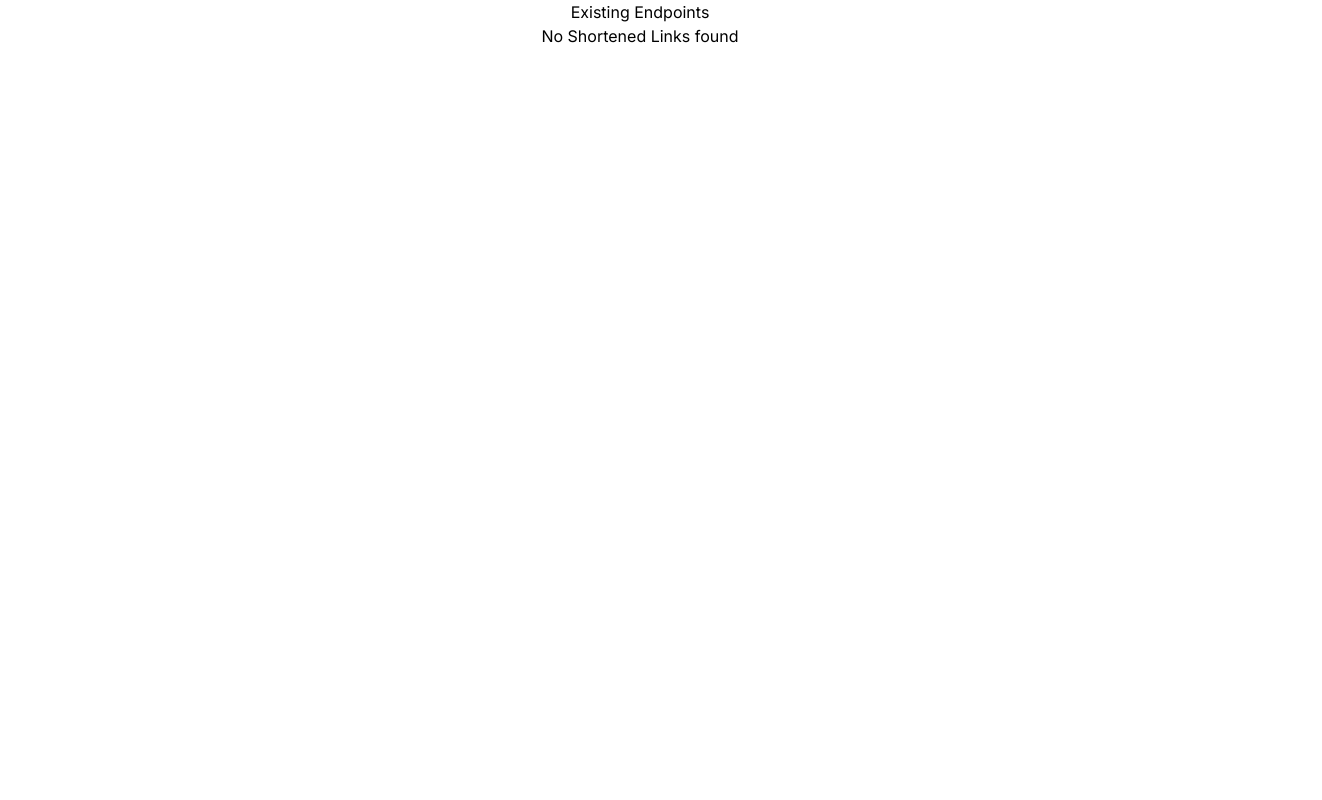
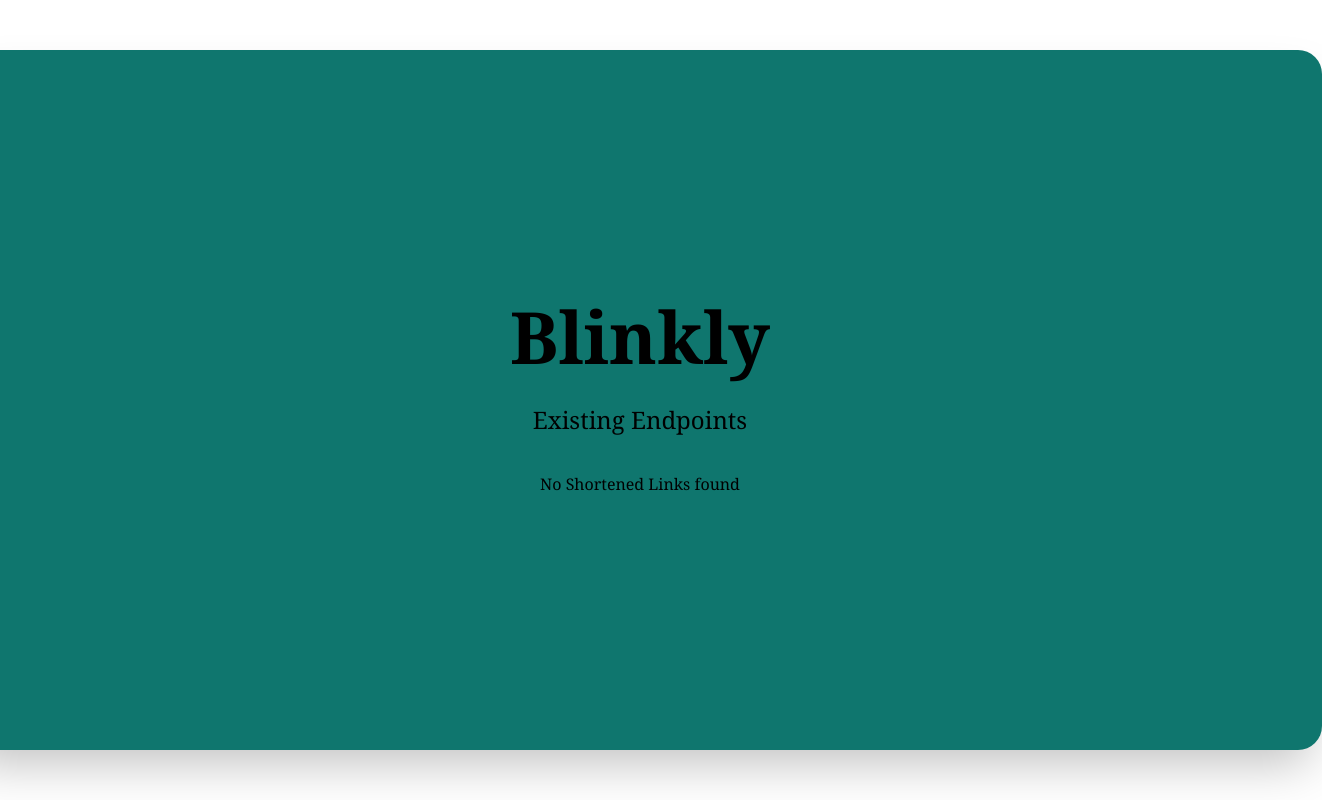
Before and after one commit to Pfactorial01/blinkly, a Next.js app: page /admin in a window 1280 px wide. Shown: the whole page, 1322 px wide, since content can reach past the window. Built offline with nearby package versions, Linux system fonts and the light colour scheme.

Commit message:
Added pagination to admin page

```diff
--- a/src/app/admin/admin.component.tsx
+++ b/src/app/admin/admin.component.tsx
@@ -1,32 +1,73 @@
 "use client"
 
 import Link from "next/link";
+import { useRouter } from "next/navigation";
 
-export type linksList = {links: [string, {
+export type linksList = [string, {
     longUrl: string;
     createdAt: Date;
     visited: number;
-}][]}
+}][]
 
-export function AdminComponent({links}: linksList) {
-
+export function AdminComponent({links, numPages, page}: {links:linksList, numPages: number, page:number}) {
+    const router = useRouter()
+    const pagination = []
+    let i = 1
+    while (i <= numPages) {
+      pagination.push(i)
+      i ++
+    }
     return (
-        <div className="flex flex-col items-center justify-center">
-            <div>Existing Endpoints</div>
+        <div className="flex flex-col gap-5 md:gap-8 items-center justify-center md:h-[700px] bg-teal-700 rounded-md md:rounded-3xl shadow-2xl px-3 md:py-14">
+            <h1 className="text-4xl md:text-7xl font-extrabold">Blinkly</h1>
+            <h1 className="text-2xl">Existing Endpoints</h1>
             {links.length > 0 ? links.map((linkData, index) => {
                 const shortLink = `http://localhost:3000/${linkData[0]}`
                 const longLink = linkData[1].longUrl
                 const createdAt = new Date(linkData[1].createdAt)
                 const visited = linkData[1].visited
                 return (
-                <div key={index} className="rounded-xl w-60 md:w-1/2 mb-2 p-2 border-[2px] border-slate-950">
-                    <h1>Shortened Link: <Link href={shortLink}>{shortLink}</Link></h1>
-                    <h1>Long Link: <Link href={longLink}>{longLink.substring(0,40)}</Link></h1>
-                    <h1>Created At: {`${createdAt.toLocaleDateString()}, ${createdAt.toLocaleTimeString()}`}</h1>
-                    <h1>Visited: {visited}</h1>
+                <div key={index} className="mx-2 flex flex-col md:flex-row gap-2 md:mx-80 rounded-md py-1 px-3 w-80 md:w-[700px]  border-[2px] border-slate-950">
+                    <div>
+                        <h1>Shortened Link: <Link href={shortLink}>{shortLink}</Link></h1>
+                        <h1>Long Link: <Link href={longLink}>{longLink.substring(0,25)}</Link></h1>
+                    </div>
+                    <div>
+                        <h1>Created At: {`${createdAt.toLocaleDateString()}, ${createdAt.toLocaleTimeString()}`}</h1>
+                        <h1>Visited: {visited}</h1>
+                    </div>
                 </div>
                 )
-            }) : <div><h1>No Shortened Links found</h1></div>}
+            }) : <div className="flex justify-center mx-2 md:mx-80 rounded-md py-1 px-3 w-80 md:w-[700px]"><h1>No Shortened Links found</h1></div>}
+            {links.length > 0 && pagination.length > 0 &&
+            <div className="flex gap-2">
+                {page > 1 && <button
+                className="border p-0.5 border-black"
+                onClick={() => router.push(`?page=${page-1}`)}
+                >
+                     Prev
+                </button>}
+                {page < numPages &&
+                <button
+                  className="border p-0.5 border-black"
+                  onClick={() => router.push(`?page=${page+1}`)}
+                  >
+                     Next
+                </button>}
+                {pagination.map((value, index) => {
+                  return (
+                    <button
+                      key={index}
+                      className="border p-0.5 w-4 border-black"
+                      disabled={page === value}
+                      onClick={() => router.push(`?page=${value}`)}
+                      >
+                      {value}
+                    </button>
+                  )
+                })}
+            </div>
+            }
         </div>
     )
 }
--- a/src/app/admin/page.tsx
+++ b/src/app/admin/page.tsx
@@ -1,5 +1,5 @@
 import { AdminComponent } from "@blinkly/app/admin/admin.component";
-import { getAllEndpoints } from "@blinkly/app/api/getAllEndpoints/getAllEndpoints"
+import { getAllEndpoints } from "@blinkly/services/getAllEndpoints";
 
 export type linksList = [shortLink: string, {
     longUrl: string;
@@ -9,8 +9,9 @@
 
 export const revalidate = 0;
 
-export default async function AdminPage() {
-    const urlData = await getAllEndpoints()
-    const links = await urlData.json() as linksList
-    return (<AdminComponent links={links} /> )
+export default async function AdminPage(props: {searchParams: { page?: string | null | undefined}}) {
+    const {searchParams} = props
+    const page = searchParams?.page ? parseInt(searchParams.page) : 1;
+    const {numPages, mapArr} = await getAllEndpoints(page)
+    return (<AdminComponent links={mapArr} numPages={numPages} page={page} />)
 }
--- a/src/app/api/getAllEndpoints/getAllEndpoints.tsx
+++ /dev/null
@@ -1,16 +0,0 @@
-import { NextResponse } from "next/server";
-import { InMemoryDatabase } from "@blinkly/services/database";
-
-export async function getAllEndpoints() {
-    try {
-        const db = InMemoryDatabase.getInstance()
-        const mapArr = Array.from(db["hashMap"])
-        return new NextResponse(JSON.stringify(mapArr), { status: 200 });
-    } catch (e) {
-        console.error(e);
-        return new NextResponse(
-            JSON.stringify({ status: "error", message: "An error occurred" }),
-            { status: 500 },
-        );
-    }
-}
--- a/src/app/api/getAllEndpoints/route.tsx
+++ /dev/null
@@ -1,3 +0,0 @@
-import { getAllEndpoints } from "./getAllEndpoints";
-
-export const GET = getAllEndpoints;
--- a/src/app/layout.tsx
+++ b/src/app/layout.tsx
@@ -1,6 +1,8 @@
 import './globals.css'
 import type { Metadata } from 'next'
 import { Inter } from 'next/font/google'
+import { ToastContainer } from 'react-toastify';
+import "react-toastify/dist/ReactToastify.css";
 
 const inter = Inter({ subsets: ['latin'] })
 
@@ -17,7 +19,8 @@
   return (
     <html lang="en">
       <body className={inter.className}>
-        <div className="min-h-screen">
+        <ToastContainer />
+        <div className='absolute top-0 bottom-0 left-0 right-0 flex items-center justify-center font-serif'>
           {children}
         </div>
       </body>
--- /dev/null
+++ b/src/services/getAllEndpoints.tsx
@@ -0,0 +1,14 @@
+import { InMemoryDatabase } from "@blinkly/services/database";
+
+export async function getAllEndpoints(page: number) {
+    const db = InMemoryDatabase.getInstance()
+    const mapArr = Array.from(db["hashMap"])
+    const total = mapArr.length
+    const numPages = Math.ceil(total/5)
+    let result = {numPages, mapArr: mapArr.slice(0,4)}
+    if (numPages === 1 || page < 1 || page > numPages) return result
+    const end = (page * 5)
+    const begin = end - 5
+    result = {numPages, mapArr:mapArr.slice(begin, end)}
+    return result
+}
```
